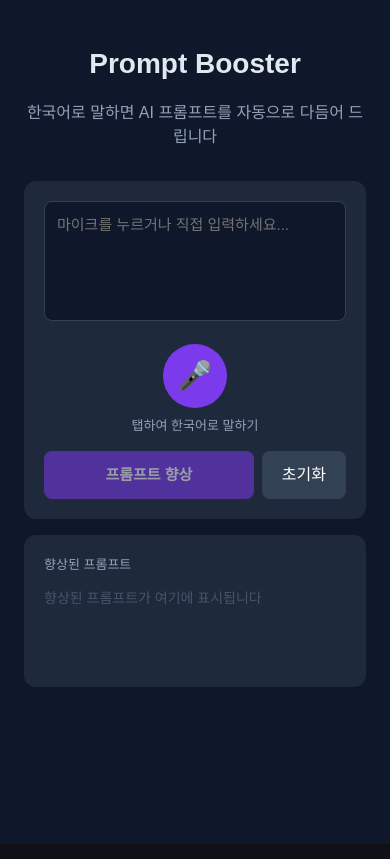
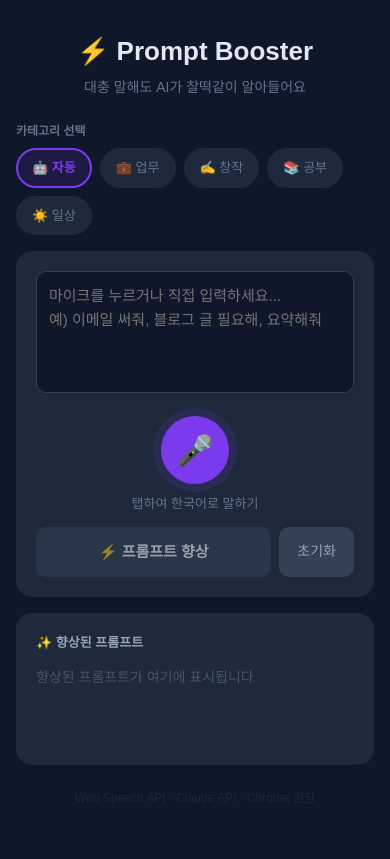
Before and after one commit to pky98031-ai/prompt-booster, a React (Vite) app: page / in a window 390 px wide. Built offline with nearby package versions, Linux system fonts and the light colour scheme; no server answers.

Commit message:
add categories mobile

```diff
--- a/src/App.jsx
+++ b/src/App.jsx
@@ -1,4 +1,12 @@
 import { useState, useRef } from "react";
+
+const CATEGORIES = [
+  { id: "auto", label: "🤖 자동", color: "#7c3aed" },
+  { id: "work", label: "💼 업무", color: "#2563eb" },
+  { id: "creative", label: "✍️ 창작", color: "#db2777" },
+  { id: "study", label: "📚 공부", color: "#059669" },
+  { id: "daily", label: "☀️ 일상", color: "#d97706" },
+];
 
 export default function App() {
   const [transcript, setTranscript] = useState("");
@@ -7,6 +15,7 @@ export default function App() {
   const [isBoosting, setIsBoosting] = useState(false);
   const [error, setError] = useState("");
   const [copied, setCopied] = useState(false);
+  const [category, setCategory] = useState("auto");
   const recognitionRef = useRef(null);
   const apiKey = import.meta.env.VITE_ANTHROPIC_API_KEY;
 
@@ -35,6 +44,8 @@ export default function App() {
     setIsBoosting(true);
     setError("");
     setBoosted("");
+    const cat = CATEGORIES.find(c => c.id === category);
+    const catText = category === "auto" ? "자동으로 파악하여" : `${cat.label} 용도로`;
     try {
       const res = await fetch("https://api.anthropic.com/v1/messages", {
         method: "POST",
@@ -47,7 +58,7 @@ export default function App() {
         body: JSON.stringify({
           model: "claude-haiku-4-5-20251001",
           max_tokens: 1024,
-          messages: [{ role: "user", content: `사용자의 짧은 입력을 받아 AI에게 더 효과적인 프롬프트로 변환해주세요. 프롬프트만 출력하세요.\n\n입력: "${transcript}"` }]
+          messages: [{ role: "user", content: `사용자의 짧은 입력을 ${catText} 더 효과적인 AI 프롬프트로 변환해주세요. 프롬프트만 출력하세요.\n\n입력: "${transcript}"` }]
         })
       });
       const data = await res.json();
@@ -60,32 +71,99 @@ export default function App() {
     }
   };
 
+  const activeColor = CATEGORIES.find(c => c.id === category)?.color || "#7c3aed";
+
   return (
-    <div style={{minHeight:"100vh",background:"#0f172a",color:"#e2e8f0",fontFamily:"sans-serif",padding:"24px",maxWidth:"600px",margin:"0 auto"}}>
-      <h1 style={{textAlign:"center",fontSize:"28px",fontWeight:"bold",marginBottom:"8px"}}>Prompt Booster</h1>
-      <p style={{textAlign:"center",color:"#94a3b8",marginBottom:"32px"}}>한국어로 말하면 AI 프롬프트를 자동으로 다듬어 드립니다</p>
-      {error && <div style={{background:"#450a0a",border:"1px solid #ef4444",borderRadius:"8px",padding:"12px",marginBottom:"16px",color:"#fca5a5"}}>{error}</div>}
-      <div style={{background:"#1e293b",borderRadius:"12px",padding:"20px",marginBottom:"16px"}}>
-        <textarea value={transcript} onChange={(e) => setTranscript(e.target.value)} placeholder="마이크를 누르거나 직접 입력하세요..." rows={4} style={{width:"100%",background:"#0f172a",border:"1px solid #334155",borderRadius:"8px",padding:"12px",color:"#e2e8f0",fontSize:"15px",resize:"none",boxSizing:"border-box"}} />
-        <div style={{textAlign:"center",margin:"16px 0"}}>
-          <button onClick={isListening ? stopListening : startListening} style={{width:"64px",height:"64px",borderRadius:"50%",background:isListening?"#ef4444":"#7c3aed",border:"none",cursor:"pointer",color:"white",fontSize:"28px"}}>🎤</button>
-          <p style={{color:"#94a3b8",marginTop:"8px",fontSize:"13px"}}>{isListening ? "듣는 중... (탭하여 중지)" : "탭하여 한국어로 말하기"}</p>
+    <div style={{minHeight:"100vh",background:"#0f172a",color:"#e2e8f0",fontFamily:"'Apple SD Gothic Neo',sans-serif",padding:"20px 16px 40px",boxSizing:"border-box"}}>
+      <div style={{maxWidth:"560px",margin:"0 auto"}}>
+
+        {/* 헤더 */}
+        <div style={{textAlign:"center",marginBottom:"24px",paddingTop:"12px"}}>
+          <h1 style={{fontSize:"26px",fontWeight:"bold",margin:"0 0 6px"}}>⚡ Prompt Booster</h1>
+          <p style={{color:"#64748b",fontSize:"14px",margin:0}}>대충 말해도 AI가 찰떡같이 알아들어요</p>
         </div>
-        <div style={{display:"flex",gap:"8px"}}>
-          <button onClick={handleBoost} disabled={isBoosting || !transcript.trim()} style={{flex:1,padding:"12px",borderRadius:"8px",background:"#7c3aed",border:"none",color:"white",fontSize:"15px",fontWeight:"bold",cursor:"pointer"}}>
-            {isBoosting ? "향상 중..." : "프롬프트 향상"}
-          </button>
-          <button onClick={() => { setTranscript(""); setBoosted(""); setError(""); }} style={{padding:"12px 20px",borderRadius:"8px",background:"#334155",border:"none",color:"white",cursor:"pointer"}}>초기화</button>
+
+        {/* 카테고리 */}
+        <div style={{marginBottom:"16px"}}>
+          <p style={{color:"#64748b",fontSize:"12px",marginBottom:"8px",fontWeight:"600"}}>카테고리 선택</p>
+          <div style={{display:"flex",gap:"8px",flexWrap:"wrap"}}>
+            {CATEGORIES.map(c => (
+              <button key={c.id} onClick={() => setCategory(c.id)} style={{
+                padding:"8px 14px",borderRadius:"20px",border:`2px solid ${category === c.id ? c.color : "#1e293b"}`,
+                background:category === c.id ? `${c.color}22` : "#1e293b",
+                color:category === c.id ? c.color : "#64748b",
+                fontSize:"13px",fontWeight:category === c.id ? "700" : "400",
+                cursor:"pointer",transition:"all 0.2s"
+              }}>{c.label}</button>
+            ))}
+          </div>
         </div>
-      </div>
-      <div style={{background:"#1e293b",borderRadius:"12px",padding:"20px"}}>
-        <div style={{display:"flex",justifyContent:"space-between",marginBottom:"12px"}}>
-          <span style={{color:"#94a3b8",fontSize:"13px"}}>향상된 프롬프트</span>
-          {boosted && <button onClick={() => { navigator.clipboard.writeText(boosted); setCopied(true); setTimeout(() => setCopied(false), 2000); }} style={{background:"transparent",border:"1px solid #334155",color:"#94a3b8",padding:"4px 12px",borderRadius:"6px",cursor:"pointer"}}>{copied ? "복사됨" : "복사"}</button>}
+
+        {/* 에러 */}
+        {error && <div style={{background:"#450a0a",border:"1px solid #ef4444",borderRadius:"8px",padding:"12px",marginBottom:"16px",color:"#fca5a5",fontSize:"14px"}}>{error}</div>}
+
+        {/* 입력 카드 */}
+        <div style={{background:"#1e293b",borderRadius:"16px",padding:"20px",marginBottom:"16px"}}>
+          <textarea
+            value={transcript}
+            onChange={(e) => setTranscript(e.target.value)}
+            placeholder="마이크를 누르거나 직접 입력하세요...&#10;예) 이메일 써줘, 블로그 글 필요해, 요약해줘"
+            rows={4}
+            style={{width:"100%",background:"#0f172a",border:"1px solid #334155",borderRadius:"10px",padding:"12px",color:"#e2e8f0",fontSize:"15px",resize:"none",boxSizing:"border-box",lineHeight:"1.6",outline:"none"}}
+          />
+
+          {/* 마이크 */}
+          <div style={{textAlign:"center",margin:"16px 0 12px"}}>
+            <button
+              onClick={isListening ? stopListening : startListening}
+              style={{
+                width:"68px",height:"68px",borderRadius:"50%",
+                background:isListening ? "#ef4444" : activeColor,
+                border:"none",cursor:"pointer",color:"white",fontSize:"30px",
+                boxShadow:isListening ? "0 0 0 8px rgba(239,68,68,0.2)" : `0 0 0 8px ${activeColor}22`,
+                transition:"all 0.3s"
+              }}
+            >🎤</button>
+            <p style={{color:"#64748b",marginTop:"10px",fontSize:"13px"}}>
+              {isListening ? "🔴 듣는 중... 탭하여 중지" : "탭하여 한국어로 말하기"}
+            </p>
+          </div>
+
+          {/* 버튼 */}
+          <div style={{display:"flex",gap:"8px"}}>
+            <button
+              onClick={handleBoost}
+              disabled={isBoosting || !transcript.trim()}
+              style={{
+                flex:1,padding:"14px",borderRadius:"10px",
+                background:isBoosting || !transcript.trim() ? "#334155" : activeColor,
+                border:"none",color:"white",fontSize:"15px",fontWeight:"bold",cursor:"pointer",transition:"all 0.2s"
+              }}
+            >{isBoosting ? "⚡ 향상 중..." : "⚡ 프롬프트 향상"}</button>
+            <button
+              onClick={() => { setTranscript(""); setBoosted(""); setError(""); }}
+              style={{padding:"14px 18px",borderRadius:"10px",background:"#334155",border:"none",color:"#94a3b8",cursor:"pointer",fontSize:"14px"}}
+            >초기화</button>
+          </div>
         </div>
-        <div style={{minHeight:"80px",color:boosted?"#e2e8f0":"#475569",fontSize:"14px",lineHeight:"1.6"}}>
-          {boosted || "향상된 프롬프트가 여기에 표시됩니다"}
+
+        {/* 결과 카드 */}
+        <div style={{background:"#1e293b",borderRadius:"16px",padding:"20px"}}>
+          <div style={{display:"flex",justifyContent:"space-between",alignItems:"center",marginBottom:"12px"}}>
+            <span style={{color:"#94a3b8",fontSize:"13px",fontWeight:"600"}}>✨ 향상된 프롬프트</span>
+            {boosted && (
+              <button
+                onClick={() => { navigator.clipboard.writeText(boosted); setCopied(true); setTimeout(() => setCopied(false), 2000); }}
+                style={{background:copied?"#059669":"transparent",border:`1px solid ${copied?"#059669":"#334155"}`,color:copied?"white":"#94a3b8",padding:"6px 14px",borderRadius:"6px",cursor:"pointer",fontSize:"13px",transition:"all 0.2s"}}
+              >{copied ? "✓ 복사됨" : "복사"}</button>
+            )}
+          </div>
+          <div style={{minHeight:"80px",color:boosted?"#e2e8f0":"#475569",fontSize:"14px",lineHeight:"1.8",whiteSpace:"pre-wrap"}}>
+            {boosted || "향상된 프롬프트가 여기에 표시됩니다"}
+          </div>
         </div>
+
+        <p style={{textAlign:"center",color:"#1e293b",fontSize:"12px",marginTop:"24px"}}>Web Speech API · Claude API · Chrome 권장</p>
       </div>
     </div>
   );
```
